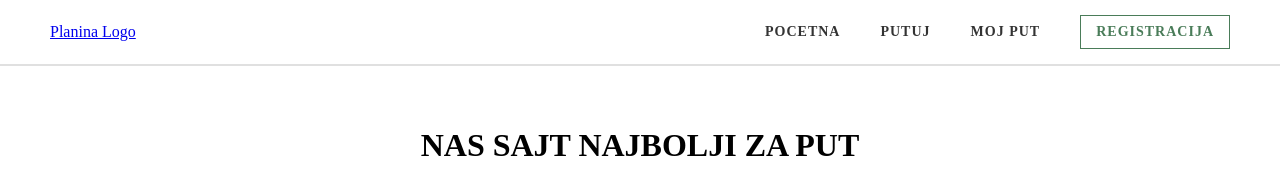
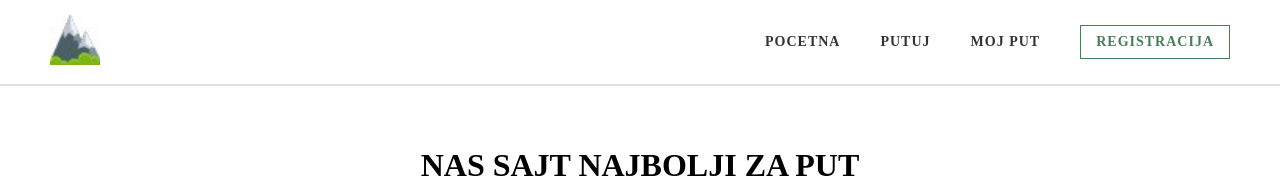
Before and after one commit to Sekulaa79/KTEH2026-seminarski, a React (Create React App) app: page / in a window 1280 px wide. Shown: the top 178 px of the page. Built offline with nearby package versions, Linux system fonts and the light colour scheme.

Commit message:
dodata logo ikonica umesto dosadasnjeg teksta

```diff
--- a/src/components/Navbar.tsx
+++ b/src/components/Navbar.tsx
@@ -1,21 +1,26 @@
 // src/components/Navbar.tsx
 import React from 'react';
 import { Link } from 'react-router-dom';
+import logo from '../images/logo.jpg';
 import './Navbar.css';
 
 const Navbar: React.FC = () => {
   return (
     <nav className="navbar">
+
       <div className="logo-container">
+        <Link to="/">
+          <img src={logo} alt="Planina" style={{ height: '50px', objectFit: 'contain' }} />
+        </Link>
+      </div>
 
-        <Link to="/">Planina Logo</Link>
-      </div>
       <div className="nav-links">
         <Link to="/">POCETNA</Link>
         <Link to="/putuj">PUTUJ</Link>
         <Link to="/moj-put">MOJ PUT</Link>
         <Link to="/login" className="register-btn">REGISTRACIJA</Link>
       </div>
+
     </nav>
   );
 };
```
